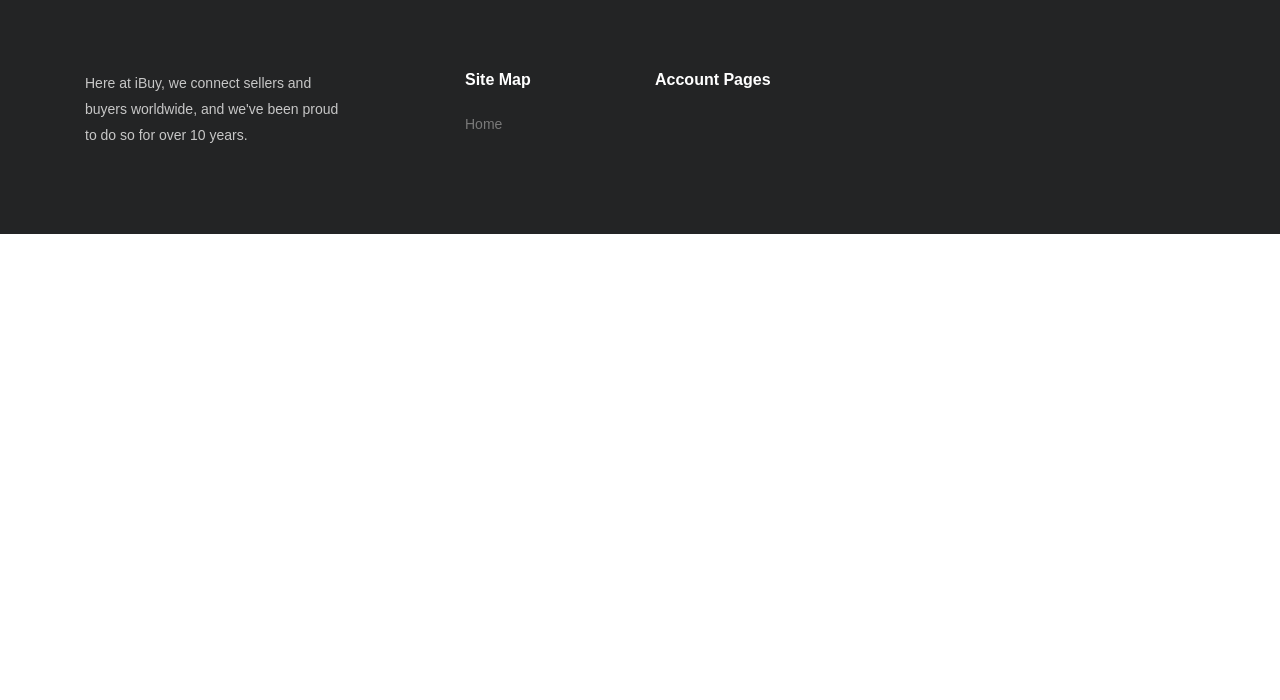
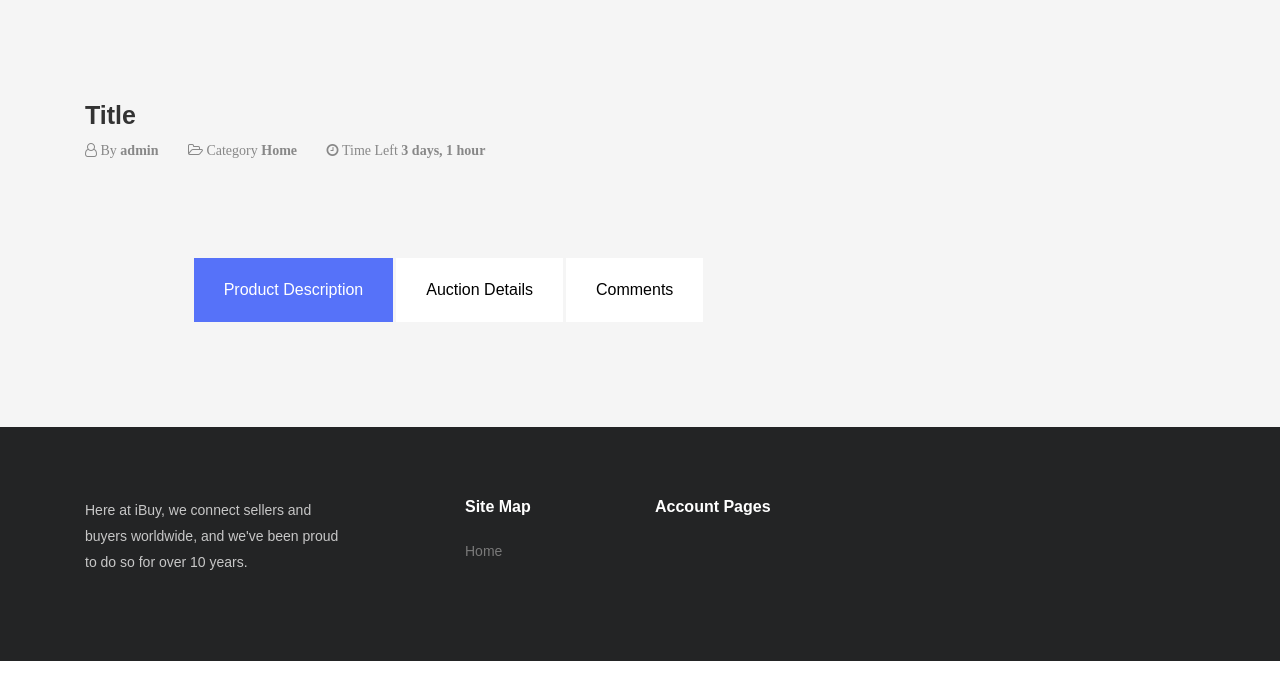
Before and after one commit to zachmichael14/auction_site, a Django app: page /listing/1/ in a window 1280 px wide. Shown: the part 79-779 px from the top of the page. Run offline with Django 3.2, Linux system fonts and the light colour scheme; data comes from the database, SQL or seed files in the repository; parts of the project's set-up code (start-up, migrations or seed data) failed here and were passed over; some libraries are stand-ins or nearby versions; some web fonts are replaced.

Commit message:
Add listing info tabs

```diff
--- a/auctions/templates/auctions/listing.html
+++ b/auctions/templates/auctions/listing.html
@@ -3,5 +3,50 @@
 {% block title %} {{ listing.title }} {% endblock title %}
 
 {% block body %}
-
+<section class="section bg-gray">
+  <div class="container">
+    <div class="row">
+      <div class="col-md-8">
+        <div class="product-details">
+          <h1 class="product-title">{{ listing.title }}</h1>
+          <div class="product-meta">
+            <ul class="list-inline">
+              <li class="list-inline-item">
+                <i class="fa fa-user-o"> By <strong>{{ listing.seller }}</strong></i>
+              </li>
+              <li class="list-inline-item">
+                <i class="fa fa-folder-open-o"> Category <strong>{{ listing.category }}</strong></i>
+              </li>
+              <li class="list-inline-item">
+                <i class="fa fa-clock-o"> Time Left <strong>{{ listing.end_date|timeuntil }}</strong></i>
+              </li>
+            </ul>
+          </div>
+          <div>
+            <!-- PRODUCT IMAGE TO GO HERE -->
+          </div>
+          <div class="content mt-5 pt-5">
+            <ul class="nav nav-pills justify-content-center" id="pills-tab" role="tablist">
+              <li class="nav-item">
+								<a class="nav-link active" id="pills-home-tab" data-toggle="pill" href="#pills-home" role="tab" aria-controls="pills-home" aria-selected="true">
+									Product Description
+								</a>
+							</li>
+							<li class="nav-item">
+								<a class="nav-link" id="pills-profile-tab" data-toggle="pill" href="#pills-profile" role="tab" aria-controls="pills-profile" aria-selected="false">
+									Auction Details
+								</a>
+							</li>
+							<li class="nav-item">
+								<a class="nav-link" id="pills-contact-tab" data-toggle="pill" href="#pills-contact" role="tab" aria-controls="pills-contact" aria-selected="false">
+									Comments
+								</a>
+							</li>
+            </ul>
+          </div>
+        </div>
+      </div>
+    </div>
+  </div>
+</section>
 {% endblock body %}
```
